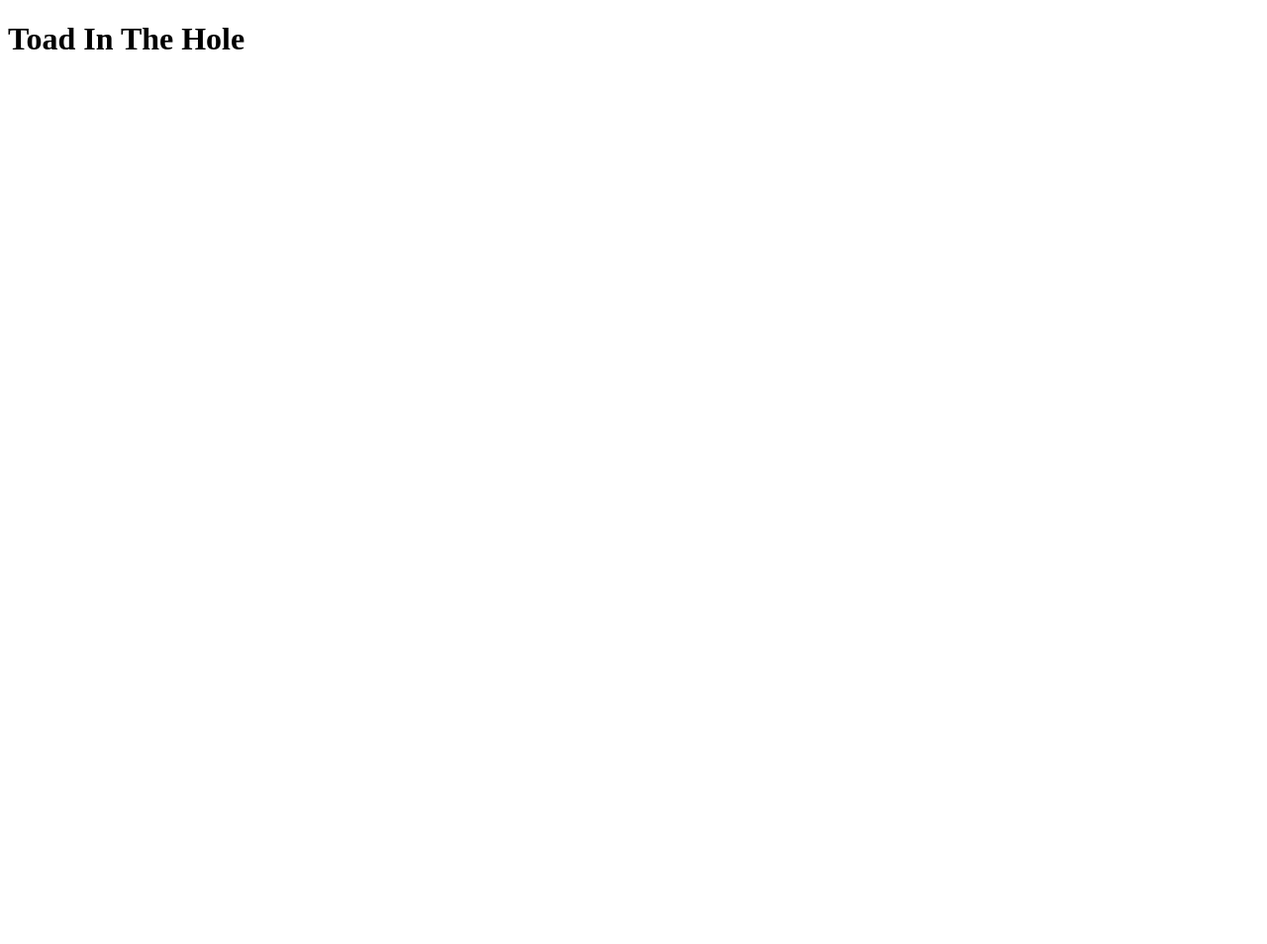
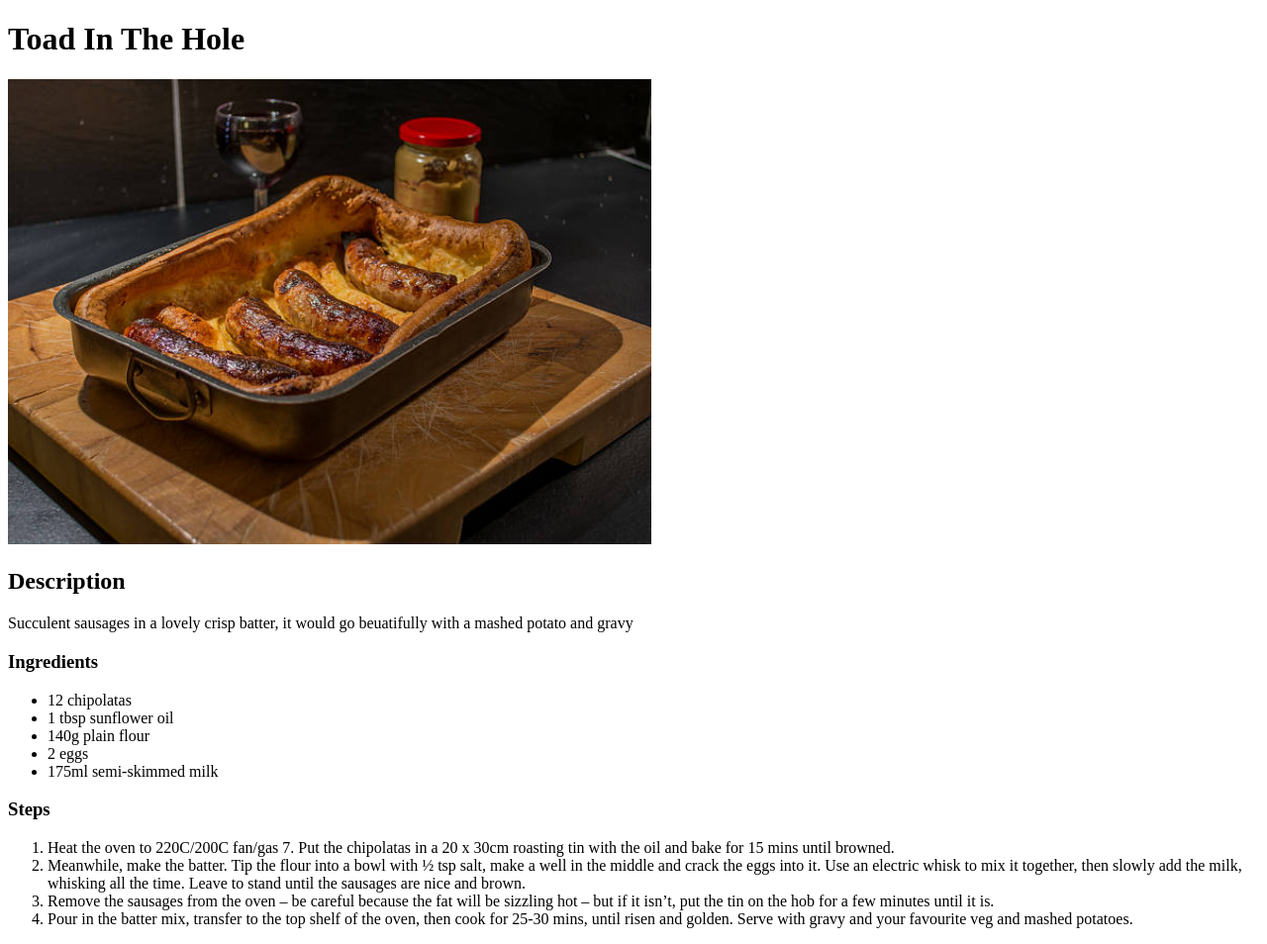
Before and after one commit to T86T/odin-recipes, a plain HTML site: page recipes/toad-in-the-hole.html in a window 1280 px wide. Shown: the whole page at 99% size. Before the commit the page ends 800 px from the top, so only its background shows below. Drawn offline with Linux system fonts and the light colour scheme.

Commit message:
add content to toad-in-the-hole.html

```diff
--- a/recipes/toad-in-the-hole.html
+++ b/recipes/toad-in-the-hole.html
@@ -8,6 +8,27 @@
 </head>
 <body>
     <h1>Toad In The Hole</h1>
+    <img src="../img/toad-in-the-hole.jpg" alt="Toad in the hole in a baking tray on a chopping board with a glass ofred wine in the background" width="650">
 
+    <h2>Description</h2>
+
+    <p>Succulent sausages in a lovely crisp batter, it  would go beuatifully with a mashed potato and gravy</p>
+
+    <h3>Ingredients</h3>
+    <ul>
+        <li>12 chipolatas</li>
+        <li>1 tbsp sunflower oil</li>
+        <li>140g plain flour</li>
+        <li>2 eggs</li>
+        <li>175ml semi-skimmed milk</li>
+    </ul>
+
+    <h3>Steps</h3>
+    <ol>
+        <li>Heat the oven to 220C/200C fan/gas 7. Put the chipolatas in a 20 x 30cm roasting tin with the oil and bake for 15 mins until browned.</li>
+        <li>Meanwhile, make the batter. Tip the flour into a bowl with ½ tsp salt, make a well in the middle and crack the eggs into it. Use an electric whisk to mix it together, then slowly add the milk, whisking all the time. Leave to stand until the sausages are nice and brown.</li>
+        <li>Remove the sausages from the oven – be careful because the fat will be sizzling hot – but if it isn’t, put the tin on the hob for a few minutes until it is.</li>
+        <li>Pour in the batter mix, transfer to the top shelf of the oven, then cook for 25-30 mins, until risen and golden. Serve with gravy and your favourite veg and mashed potatoes.</li>
+    </ol>
 </body>
 </html>
```
